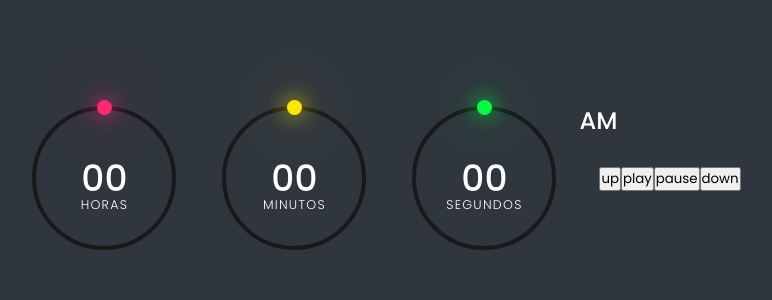
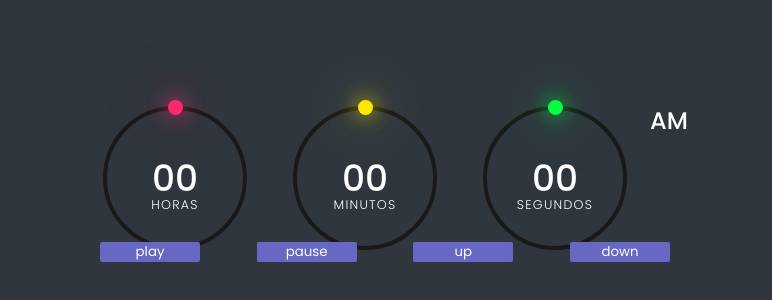
Before and after one commit to morronepablo/Relog_HTML_CSS_JS, a plain HTML site: page index.html in a window 1280 px wide. Shown: the part 222-522 px from the top of the page, without its empty margins (255-1027 px from the left). Drawn offline with Linux system fonts and the light colour scheme.

Commit message:
ajustes de botones

```diff
--- a/index.html
+++ b/index.html
@@ -8,6 +8,7 @@
     <link rel="stylesheet" href="style.css">
 </head>
 <body>
+
     <div id="time">
         <div class="circle" style="--clr: #ff2972;">
             <div class="dots hr_dot"></div>
@@ -37,9 +38,11 @@
             <div id="ampm">AM</div>
         </div>
     </div>
-    <div class="button">
-        <button onclick="funcUp()"> up </button>
-    </div>
+
+    <script src="index.js"></script>
+</body>
+<footer>
+    <div class="comander">
         <div class="button">
             <button onclick="funcPlay()"> play </button>
         </div>
@@ -47,9 +50,11 @@
             <button onclick="funcPause()"> pause </button>
         </div>
         <div class="button">
+            <button onclick="funcUp()"> up </button>
+        </div>
+        <div class="button">
             <button onclick="funcDown()"> down </button>
         </div>
-
-    <script src="index.js"></script>
-</body>
+    </div>
+</footer>
 </html>
--- a/style.css
+++ b/style.css
@@ -93,3 +93,24 @@ body {
     box-shadow: 0 0 20px var(--clr),
     0 0 60px var(--clr);
 }
+
+footer {
+    position: absolute;
+    top: 460px;
+    width: 570px;
+}
+
+.comander {
+    width: 570px;
+    display: flex;
+    justify-content: space-between;
+}
+
+button {
+    width: 100px;
+    background: rgb(103, 103, 196);
+    border: none;
+    border-radius: 2px;
+    color:#fff;
+    cursor: pointer;
+}
```
Lines whose indentation alone changed are shown as unchanged.
